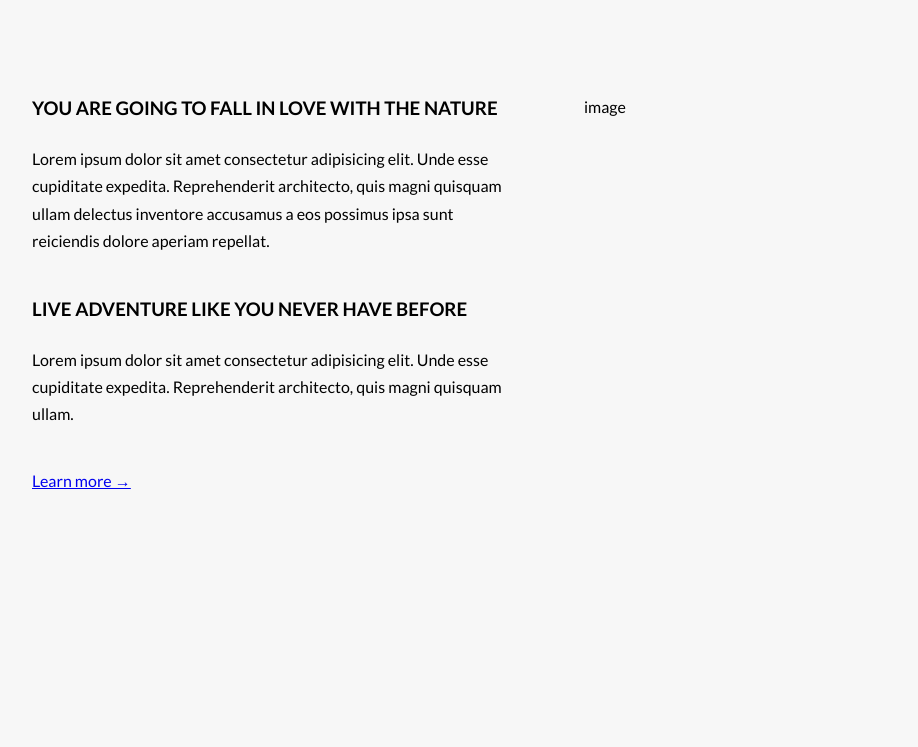
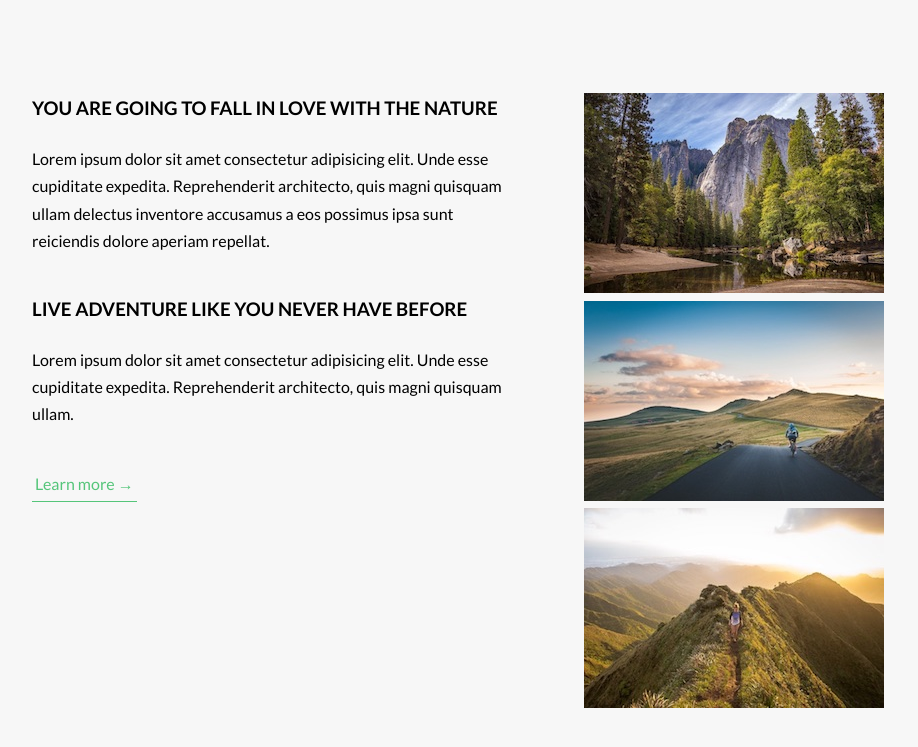
Before and after one commit to leomacode/Natours, a website: page index.html in a window 1280 px wide. Shown: the part 1193-1940 px from the top of the page, without its empty margins (86-1004 px from the left). Drawn offline with Linux system fonts and the light colour scheme.

Commit message:
styled button in about seciton

```diff
--- a/index.html
+++ b/index.html
@@ -64,7 +64,25 @@
               </p>
               <a href="#" class="btn-text">Learn more &rarr;</a>
             </div>
-            <div class="col-1-of-2">image</div>
+            <div class="col-1-of-2">
+              <div class="composition">
+                <img
+                  src="img/nat-1.jpg"
+                  alt="p1"
+                  class="composition__photo composition__photo--p1"
+                />
+                <img
+                  src="img/nat-2.jpg"
+                  alt="p2"
+                  class="composition__photo composition__photo--p2"
+                />
+                <img
+                  src="img/nat-3.jpg"
+                  alt="p3 "
+                  class="composition__photo composition__photo--p3"
+                />
+              </div>
+            </div>
           </div>
         </div>
       </section>
--- a/sass/abstracts/_variables.scss
+++ b/sass/abstracts/_variables.scss
@@ -9,6 +9,9 @@ $color-gray-dark: #777;
 $color-white: #fff;
 $color-black: #000;
 
+//font
+$default-font-size: 1rem;
+
 //grids
 $grid-width: 71.25rem;
 $gutter-vertical: 5rem;
--- a/sass/components/_btn.scss
+++ b/sass/components/_btn.scss
@@ -50,3 +50,28 @@
     animation-fill-mode: backwards;
   }
 }
+
+.btn-text {
+  &:link,
+  &:visited {
+    font-size: $default-font-size;
+    color: $color-primary;
+    display: inline-block;
+    text-decoration: none;
+    border-bottom: 1px solid $color-primary;
+    padding: 3px;
+    transition: transform 200ms ease-in-out;
+  }
+
+  &:hover {
+    color: $color-white;
+    background: $color-primary;
+    box-shadow: 0 0.75rem 1.75rem rgba($color-black, 0.15);
+    transform: translateY(-2px);
+  }
+
+  &:active {
+    box-shadow: 0 0.75rem 1.75rem rgba($color-black, 0.15);
+    transform: translateY(0);
+  }
+}
--- a/sass/main.scss
+++ b/sass/main.scss
@@ -12,4 +12,6 @@
 
 
 @import 'components/btn';
+@import 'components/compostition';
+
 @import 'pages/home';
```
Also changed, not shown: sass/components/_composition.scss (added), sass/main.css, 1 other file.
